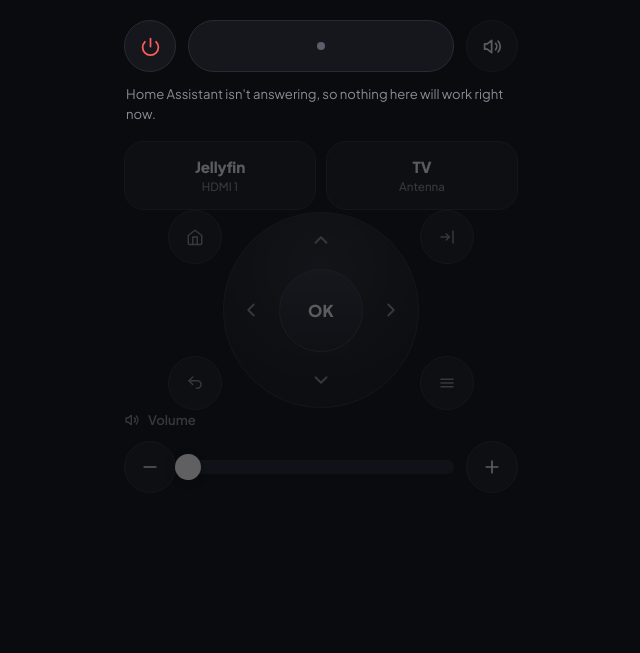
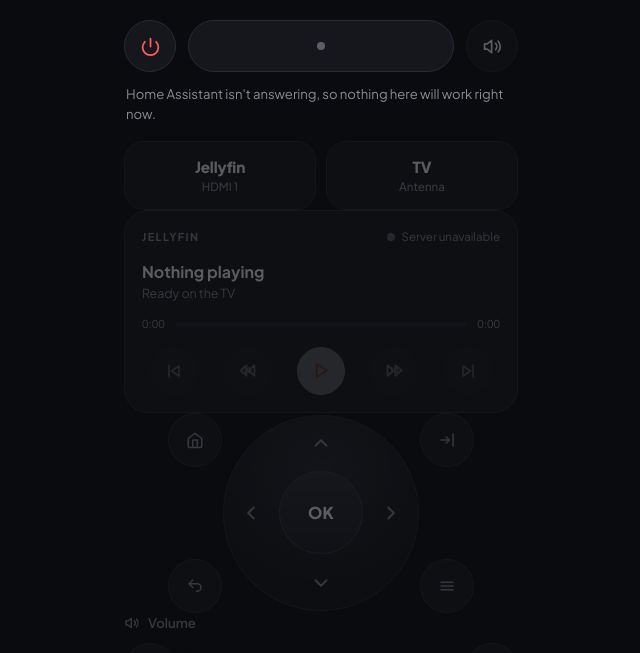
Before and after one commit to chevlpcmp-lab/HomeFalloutServer, a FastAPI app: template apps/house/app/templates/remote.html in a window 1280 px wide. Shown: the top 653 px of the page, without its empty margins (319-959 px from the left). Run offline with FastAPI, Linux system fonts and the light colour scheme; the template is opened without the code that fills it, so the values that code supplies are empty; parts of the project's set-up code (start-up, migrations or seed data) failed here and were passed over.

Commit message:
Add Jellyfin playback controls to Overseer

```diff
--- a/apps/house/app/main.py
+++ b/apps/house/app/main.py
@@ -2,8 +2,8 @@
 
 Server-rendered pages with a little JS on top. Every control action is a POST here,
 and every handler re-checks the caller's session and room permissions before it
-touches Home Assistant — the browser hides what you cannot use, but this file is
-what enforces it.
+touches Home Assistant, Jellyfin, or Hyperion — the browser hides what you cannot
+use, but this file is what enforces it.
 """
 
 from __future__ import annotations
@@ -26,6 +26,14 @@
 from .db import SESSION_TTL, Store, User
 from .ha import HAError, HomeAssistant
 from .hyperion import Hyperion, HyperionError
+from .jellyfin import (
+    NAVIGATION_COMMANDS,
+    Jellyfin,
+    JellyfinError,
+    JellyfinSessionUnavailable,
+    PlaybackAction,
+    session_state as jellyfin_session_state,
+)
 from .rooms import (
     LIGHTS, REMOTE_KEYS, ROOMS, SWATCHES,
     TV_MEDIA_PLAYER, TV_NAME, TV_REMOTE, TV_SOURCES,
@@ -96,14 +104,19 @@
 @asynccontextmanager
 async def lifespan(app: FastAPI):
     config.require_ha_token()
+    config.require_jellyfin_key()
     app.state.store = Store(config.HOUSE_DB)
     _seed_if_empty(app.state.store)
     app.state.store.purge_expired_sessions()
     app.state.ha = HomeAssistant(config.HA_URL, config.HA_TOKEN)
     app.state.hyperion = Hyperion(config.HYPERION_URL)
+    app.state.jellyfin = Jellyfin(
+        config.JELLYFIN_URL, config.JELLYFIN_API_KEY, config.JELLYFIN_DEVICE_NAME
+    )
     yield
     await app.state.ha.aclose()
     await app.state.hyperion.aclose()
+    await app.state.jellyfin.aclose()
 
 
 app = FastAPI(title="Overseer", lifespan=lifespan)
@@ -213,14 +226,18 @@
 async def gather_state(request: Request, user: User) -> dict:
     ha: HomeAssistant = request.app.state.ha
     hyperion: Hyperion = request.app.state.hyperion
-    states, sync_on = await asyncio.gather(
-        ha.states(), hyperion.is_on(), return_exceptions=True,
+    states, sync_on, jellyfin = await asyncio.gather(
+        ha.states(), hyperion.is_on(), request.app.state.jellyfin.state(),
+        return_exceptions=True,
     )
     ha_ok = not isinstance(states, BaseException)
     sync_ok = not isinstance(sync_on, BaseException)
+    jellyfin_ok = not isinstance(jellyfin, BaseException)
     if not ha_ok:
         states = None
     held = sync_ok and sync_on is True
+    if not jellyfin_ok:
+        jellyfin = jellyfin_session_state(None, reachable=False)
 
     tv_row = (states or {}).get(TV_MEDIA_PLAYER)
     tv_attrs = (tv_row or {}).get("attributes") or {}
@@ -256,6 +273,7 @@
             "source": tv_attrs.get("source"),
         },
         "sync": {"reachable": sync_ok, "on": sync_on if sync_ok else None},
+        "jellyfin": jellyfin,
         "rooms": rooms,
         "summary": summary,
     }
@@ -452,6 +470,10 @@
     return request.app.state.ha
 
 
+def _jellyfin(request: Request) -> Jellyfin:
+    return request.app.state.jellyfin
+
+
 @app.exception_handler(HAError)
 async def _ha_error(request: Request, exc: HAError):
     return JSONResponse({"detail": str(exc)}, status_code=502)
@@ -459,6 +481,16 @@
 
 @app.exception_handler(HyperionError)
 async def _hyperion_error(request: Request, exc: HyperionError):
+    return JSONResponse({"detail": str(exc)}, status_code=502)
+
+
+@app.exception_handler(JellyfinSessionUnavailable)
+async def _jellyfin_session_error(request: Request, exc: JellyfinSessionUnavailable):
+    return JSONResponse({"detail": str(exc)}, status_code=409)
+
+
+@app.exception_handler(JellyfinError)
+async def _jellyfin_error(request: Request, exc: JellyfinError):
     return JSONResponse({"detail": str(exc)}, status_code=502)
 
 
@@ -486,9 +518,17 @@
 async def tv_key(request: Request, press: KeyPress, user: User = Depends(api_user)):
     if press.key not in REMOTE_KEYS:
         raise HTTPException(400, "Unknown key")
+    # On the HDMI kiosk input, the circle controls Jellyfin itself. Source stays
+    # with Samsung so there is always a way back to antenna TV.
+    if press.key in NAVIGATION_COMMANDS:
+        row = await _ha(request).state(TV_MEDIA_PLAYER)
+        source = ((row or {}).get("attributes") or {}).get("source")
+        if source == TV_SOURCES["jellyfin"]:
+            await _jellyfin(request).navigate(press.key)
+            return {"ok": True, "target": "jellyfin"}
     await _ha(request).call("remote", "send_command",
                             entity_id=TV_REMOTE, command=press.key)
-    return {"ok": True}
+    return {"ok": True, "target": "tv"}
 
 
 class SourceChoice(BaseModel):
@@ -526,6 +566,20 @@
     await _ha(request).call("media_player", "volume_mute",
                             entity_id=TV_MEDIA_PLAYER, is_volume_muted=not muted)
     return {"ok": True, "muted": not muted}
+
+
+class JellyfinPlayback(BaseModel):
+    action: PlaybackAction
+
+
+@app.post("/api/jellyfin/playback")
+async def jellyfin_playback(
+    request: Request,
+    choice: JellyfinPlayback,
+    user: User = Depends(api_user),
+):
+    await _jellyfin(request).playback(choice.action)
+    return {"ok": True, "action": choice.action}
 
 
 class SyncSwitch(BaseModel):
--- a/apps/house/app/static/app.css
+++ b/apps/house/app/static/app.css
@@ -169,6 +169,83 @@
 .segbtn .s { font-size: .72rem; font-weight: 500; color: var(--a-muted); }
 .segbtn.on { background: var(--a-accent); border-color: var(--a-accent); color: var(--a-ink); }
 .segbtn.on .s { color: rgba(26, 11, 2, .7); }
+
+/* ---------------------------------------------------------------- now playing */
+
+.nowplaying {
+  background: var(--a-card);
+  border: 1px solid var(--a-line);
+  border-radius: 24px;
+  padding: 17px;
+  display: flex;
+  flex-direction: column;
+  gap: 14px;
+}
+
+.nowhead, .jelly-status, .playtime {
+  display: flex;
+  align-items: center;
+}
+.nowhead { justify-content: space-between; gap: 12px; }
+.jelly-status { gap: 7px; color: var(--a-muted); font-size: .72rem; }
+.nowmeta { display: flex; flex-direction: column; min-width: 0; }
+.nowmeta strong {
+  font-size: 1rem;
+  white-space: nowrap;
+  overflow: hidden;
+  text-overflow: ellipsis;
+}
+.nowmeta span {
+  color: var(--a-muted);
+  font-size: .78rem;
+  white-space: nowrap;
+  overflow: hidden;
+  text-overflow: ellipsis;
+}
+
+.playtime { gap: 10px; color: var(--a-muted); font-size: .68rem; }
+.playtrack {
+  height: 5px;
+  border-radius: 999px;
+  background: var(--a-card2);
+  flex: 1;
+  overflow: hidden;
+}
+.playtrack span {
+  display: block;
+  width: 0;
+  height: 100%;
+  border-radius: inherit;
+  background: var(--a-accent);
+}
+
+.media-controls {
+  display: grid;
+  grid-template-columns: repeat(5, 1fr);
+  gap: 9px;
+}
+.media-btn {
+  justify-self: center;
+  width: 48px;
+  height: 48px;
+  border-radius: 50%;
+  padding: 0;
+  border: 1px solid var(--a-line);
+  background: var(--a-card2);
+  color: var(--a-text);
+  display: grid;
+  place-items: center;
+  position: relative;
+  cursor: pointer;
+}
+.media-btn.primary { background: #fff; border-color: #fff; color: var(--a-accent); }
+.media-btn small {
+  position: absolute;
+  font-size: .48rem;
+  font-weight: 800;
+  line-height: 1;
+}
+.media-btn:disabled { opacity: .3; pointer-events: none; }
 
 /* ---------------------------------------------------------------- circular d-pad */
 
--- a/apps/house/app/static/app.js
+++ b/apps/house/app/static/app.js
@@ -65,6 +65,7 @@
     return;
   }
   renderRemote(s);
+  renderJellyfin(s.jellyfin);
   renderLights(s);
   renderLightDetail(s);
 }
@@ -83,6 +84,7 @@
 }
 
 if (PAGE === "remote" || PAGE === "lights") {
+  refresh();
   setInterval(() => { if (document.visibilityState === "visible") refresh(); }, 5000);
   document.addEventListener("visibilitychange", () => {
     if (document.visibilityState === "visible") refresh();
@@ -113,6 +115,42 @@
   $("#src-jellyfin").classList.toggle("on", usable && tv.source === "HDMI");
   $("#src-tv").classList.toggle("on", usable && tv.source === "TV");
   if (volTarget === null && !volDragging) renderVol(tv.volume);
+}
+
+function mediaTime(seconds) {
+  if (!Number.isFinite(seconds)) return "0:00";
+  const whole = Math.max(0, Math.round(seconds));
+  const hours = Math.floor(whole / 3600);
+  const minutes = Math.floor((whole % 3600) / 60);
+  const secs = String(whole % 60).padStart(2, "0");
+  return hours ? `${hours}:${String(minutes).padStart(2, "0")}:${secs}` : `${minutes}:${secs}`;
+}
+
+function renderJellyfin(jellyfin) {
+  const card = $("#jellyfin-card");
+  if (!card || !jellyfin) return;
+  $("#jellydot").classList.toggle("live", jellyfin.connected);
+  $("#jellystatus").textContent = jellyfin.connected
+    ? "TV connected"
+    : (jellyfin.reachable ? "Player offline" : "Server unavailable");
+  $("#jellytitle").textContent = jellyfin.title || "Nothing playing";
+  $("#jellysub").textContent = jellyfin.subtitle || (
+    jellyfin.state === "paused" ? "Paused" : (jellyfin.connected ? "Ready on the TV" : "Open Jellyfin on the TV")
+  );
+
+  const position = Number.isFinite(jellyfin.position) ? jellyfin.position : 0;
+  const duration = Number.isFinite(jellyfin.duration) ? jellyfin.duration : 0;
+  $("#jellyposition").textContent = mediaTime(position);
+  $("#jellyduration").textContent = mediaTime(duration);
+  $("#jellyprogress").style.width = (duration ? clamp(position / duration * 100, 0, 100) : 0) + "%";
+
+  $$('[data-jellyfin]').forEach((btn) => { btn.disabled = !jellyfin.title; });
+  const toggle = $('[data-jellyfin="play_pause"]');
+  if (!toggle.dataset.busy) {
+    const playing = jellyfin.state === "playing";
+    setIcon(toggle, playing ? "pause" : "play");
+    toggle.setAttribute("aria-label", playing ? "Pause" : "Play");
+  }
 }
 
 function renderVol(level) {
@@ -231,6 +269,13 @@
     act(btn, async () => {
       await api("/api/tv/source", { source: btn.dataset.source });
       $$(".segbtn").forEach((b) => b.classList.toggle("on", b === btn));
+    })));
+
+$$('[data-jellyfin]').forEach((btn) =>
+  btn.addEventListener("click", () =>
+    act(btn, async () => {
+      await api("/api/jellyfin/playback", { action: btn.dataset.jellyfin });
+      scheduleRefresh(350);
     })));
 
 /* ------------------------------------------------------------------ lights */
--- a/apps/house/app/templates/_icons.html
+++ b/apps/house/app/templates/_icons.html
@@ -20,4 +20,10 @@
   <symbol id="i-home" viewBox="0 0 24 24"><path d="m3 10 9-7 9 7v10a2 2 0 0 1-2 2H5a2 2 0 0 1-2-2Z"/><path d="M9 22V12h6v10"/></symbol>
   <symbol id="i-menu" viewBox="0 0 24 24"><path d="M4 7h16M4 12h16M4 17h16"/></symbol>
   <symbol id="i-src" viewBox="0 0 24 24"><path d="M4 12h11"/><path d="m11 8 4 4-4 4"/><path d="M20 4v16"/></symbol>
+  <symbol id="i-play" viewBox="0 0 24 24"><path d="m8 5 11 7-11 7V5Z"/></symbol>
+  <symbol id="i-pause" viewBox="0 0 24 24"><path d="M8 5v14M16 5v14"/></symbol>
+  <symbol id="i-previous" viewBox="0 0 24 24"><path d="M6 5v14M18 6l-9 6 9 6V6Z"/></symbol>
+  <symbol id="i-next" viewBox="0 0 24 24"><path d="M18 5v14M6 6l9 6-9 6V6Z"/></symbol>
+  <symbol id="i-rewind" viewBox="0 0 24 24"><path d="m11 6-7 6 7 6V6ZM20 6l-7 6 7 6V6Z"/></symbol>
+  <symbol id="i-forward" viewBox="0 0 24 24"><path d="m13 6 7 6-7 6V6ZM4 6l7 6-7 6V6Z"/></symbol>
 </defs></svg>
--- a/apps/house/app/templates/remote.html
+++ b/apps/house/app/templates/remote.html
@@ -1,6 +1,7 @@
 {% extends "base.html" %}
 {% block content %}
 {% set tv = state.tv %}
+{% set jellyfin = state.jellyfin %}
 {% set usable = tv.reachable and tv.on %}
 
 <div class="devrow">
@@ -27,6 +28,33 @@
       <span class="t">TV</span><span class="s">Antenna</span>
     </button>
   </div>
+
+  <section class="nowplaying" id="jellyfin-card">
+    <div class="nowhead">
+      <span class="caplabel">Jellyfin</span>
+      <span class="jelly-status"><span class="dot{{ ' live' if jellyfin.connected }}" id="jellydot"></span>
+        <span id="jellystatus">{{ 'TV connected' if jellyfin.connected else ('Player offline' if jellyfin.reachable else 'Server unavailable') }}</span>
+      </span>
+    </div>
+    <div class="nowmeta">
+      <strong id="jellytitle">{{ jellyfin.title or 'Nothing playing' }}</strong>
+      <span id="jellysub">{{ jellyfin.subtitle or ('Paused' if jellyfin.state == 'paused' else 'Ready on the TV') }}</span>
+    </div>
+    <div class="playtime num">
+      <span id="jellyposition">0:00</span>
+      <div class="playtrack" aria-hidden="true"><span id="jellyprogress"></span></div>
+      <span id="jellyduration">0:00</span>
+    </div>
+    <div class="media-controls">
+      <button class="media-btn" data-jellyfin="previous" aria-label="Previous" {{ 'disabled' if not jellyfin.title }}>{{ icon("previous", 20) }}</button>
+      <button class="media-btn" data-jellyfin="seek_backward" aria-label="Back 10 seconds" {{ 'disabled' if not jellyfin.title }}>{{ icon("rewind", 21) }}<small>10</small></button>
+      <button class="media-btn primary" data-jellyfin="play_pause" aria-label="{{ 'Pause' if jellyfin.state == 'playing' else 'Play' }}" {{ 'disabled' if not jellyfin.title }}>
+        {{ icon("pause" if jellyfin.state == "playing" else "play", 23) }}
+      </button>
+      <button class="media-btn" data-jellyfin="seek_forward" aria-label="Forward 10 seconds" {{ 'disabled' if not jellyfin.title }}>{{ icon("forward", 21) }}<small>10</small></button>
+      <button class="media-btn" data-jellyfin="next" aria-label="Next" {{ 'disabled' if not jellyfin.title }}>{{ icon("next", 20) }}</button>
+    </div>
+  </section>
 
   <div class="padwrap">
     <button class="sat tl" data-key="KEY_HOME" aria-label="Home">{{ icon("home", 18) }}</button>
```
Also changed, not shown: apps/house/app/config.py (+17 -2 lines), apps/house/app/jellyfin.py (added, +181 -0 lines), apps/house/tests/test_jellyfin.py (added, +112 -0 lines), platform/components/house/resources/house.yaml (+7 -0 lines).
